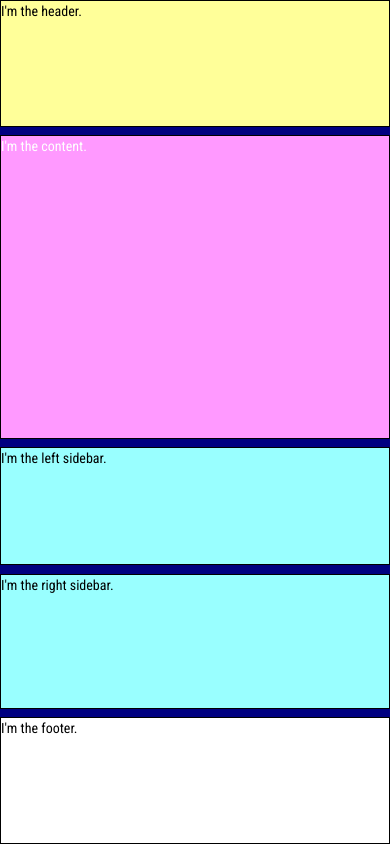
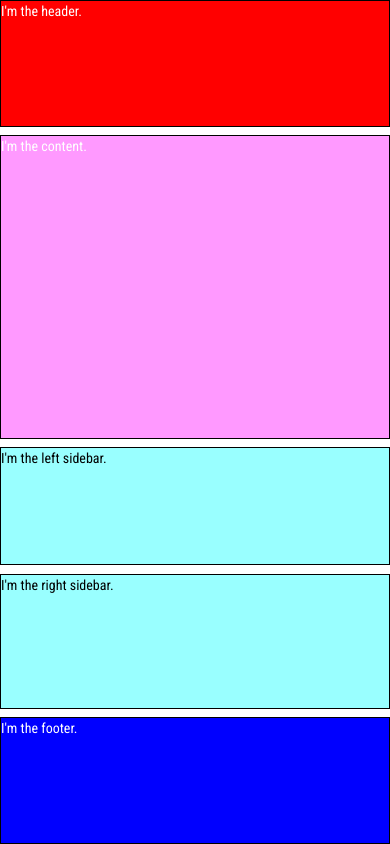
Before and after one commit to darthhomme/uiPage, a PHP site: page / in a window 390 px wide. Run offline with PHP 8.4, Linux system fonts and the light colour scheme.

```diff
--- a/style.css
+++ b/style.css
@@ -58,11 +58,16 @@ body {
 
 /* This makes our browser resizing work just the way we want it to work. */
 @media only screen and (max-width: 768px) {
+  body{
+    background-color: #ffffff;
+  }
 
   #header {
     width: 100%;
     top: 0px;
     height: 15%;
+    color: #ffffff;
+    background-color: #ff0000;
   }
 
   #content {
@@ -88,6 +93,8 @@ body {
     width: 100%;
     height: 15%;
     bottom: 0px;
+    color: #ffffff;
+    background-color: #0000ff;
   }
 
 }
```
